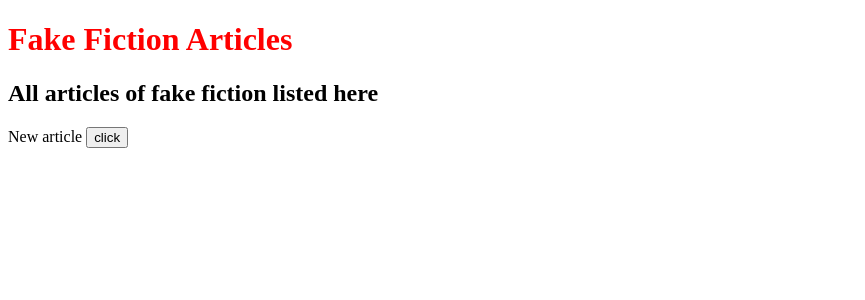
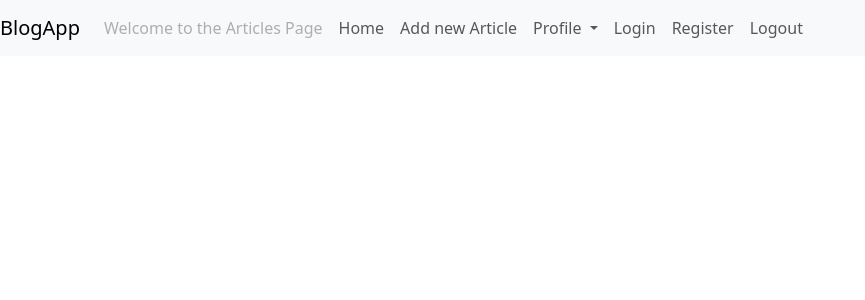
Before and after one commit to SharathRC/django-blog-aws, a Django app: page /articles/ in a window 1280 px wide. Shown: the top 300 px of the page, without its empty margins (0-865 px from the left). Run offline with Django 4.2, Linux system fonts and the light colour scheme; data that the repository does not hold is empty.

Commit message:
add navbar

```diff
--- a/DjangoBlog/Article/templates/articles.html
+++ b/DjangoBlog/Article/templates/articles.html
@@ -3,18 +3,22 @@
 
 {% block style %}
     <style>
-        .h1-style {
-            color:red;
+        .link-style {
+            text-decoration:none;
+            color:black;
+        }
+        .link-style:hover {
+            text-decoration:none;
+            color:gray;
         }
     </style>
 {% endblock %}
 
 {% block body %}
-    {% comment %} <div class="container"> {% endcomment %}
-        <h1 class='h1-style'>Fake Fiction Articles</h1>
-        <h2>All articles of fake fiction listed here</h2>
-
-        {{articles}}
-        <input type="submit" value="click" class='btn btn-primary'>
-    {% comment %} </div> {% endcomment %}
+    <div class="container mt-4">
+        {% for article in articles_list %}
+            <span class="badge rounded-pill bg-success">Author: {{article.author}}</span>
+            <h1><a class='link-style' href="">{{article.title}}</a></h1>
+        {% endfor %}
+    </div>
 {% endblock %}
--- a/DjangoBlog/Article/templates/base.html
+++ b/DjangoBlog/Article/templates/base.html
@@ -1,10 +1,10 @@
-<!DOCTYPE html>
+{% include 'navbar.html' %}
 <html lang="en">
 <html>
     <head>
         <meta charset="utf-8">
         <title>{% block title %}{% endblock %}</title>
-        {% comment %} <link href="https://cdn.jsdelivr.net/npm/bootstrap@5.3.0/dist/css/bootstrap.min.css" rel="stylesheet" integrity="sha384-9ndCyUaIbzAi2FUVXJi0CjmCapSmO7SnpJef0486qhLnuZ2cdeRhO02iuK6FUUVM" crossorigin="anonymous"> {% endcomment %}
+        <link href="https://cdn.jsdelivr.net/npm/bootstrap@5.3.0/dist/css/bootstrap.min.css" rel="stylesheet" integrity="sha384-9ndCyUaIbzAi2FUVXJi0CjmCapSmO7SnpJef0486qhLnuZ2cdeRhO02iuK6FUUVM" crossorigin="anonymous">
         {% block style %}
 
         {% endblock %}
@@ -13,6 +13,6 @@
         {% block body %}
 
         {% endblock %}
-        {% comment %} <script src="https://cdn.jsdelivr.net/npm/bootstrap@5.3.0/dist/js/bootstrap.bundle.min.js" integrity="sha384-geWF76RCwLtnZ8qwWowPQNguL3RmwHVBC9FhGdlKrxdiJJigb/j/68SIy3Te4Bkz" crossorigin="anonymous"></script> {% endcomment %}
+        <script src="https://cdn.jsdelivr.net/npm/bootstrap@5.3.0/dist/js/bootstrap.bundle.min.js" integrity="sha384-geWF76RCwLtnZ8qwWowPQNguL3RmwHVBC9FhGdlKrxdiJJigb/j/68SIy3Te4Bkz" crossorigin="anonymous"></script>
     </body>
 </html>
--- /dev/null
+++ b/DjangoBlog/Article/templates/navbar.html
@@ -0,0 +1,35 @@
+<nav class="navbar navbar-expand-lg navbar-light bg-light">
+    <a class="navbar-brand" href="#">BlogApp</a>
+    <button class="navbar-toggler" type="button" data-toggle="collapse" data-target="#navbarNav" aria-controls="navbarNav" aria-expanded="false" aria-label="Toggle navigation">
+      <span class="navbar-toggler-icon"></span>
+    </button>
+    <div class="collapse navbar-collapse" id="navbarNav">
+      <ul class="navbar-nav">
+        <li class="nav-item">
+            <a class="nav-link disabled" href="#">Welcome to the Articles Page</a>
+          </li>
+        <li class="nav-item active">
+          <a class="nav-link" href="#">Home </a>
+        </li>
+        <li class="nav-item">
+          <a class="nav-link" href="#">Add new Article</a>
+        </li>
+        <li class="nav-item dropdown">
+            <a class="nav-link dropdown-toggle" href="#" id="navbarDropdownMenuLink" data-toggle="dropdown" aria-haspopup="true" aria-expanded="false">
+               Profile
+            </a>
+            <div class="dropdown-menu" aria-labelledby="navbarDropdownMenuLink">
+              <a class="dropdown-item" href="#">Change Password</a>
+            </div>
+        <li class="nav-item">
+        <a class="nav-link" href="#">Login</a>
+        </li>
+        <li class="nav-item">
+        <a class="nav-link" href="#">Register</a>
+        <li class="nav-item">
+            <a class="nav-link" href="#">Logout</a>
+          </li>
+        </li>
+      </ul>
+    </div>
+  </nav>
--- a/DjangoBlog/Article/urls.py
+++ b/DjangoBlog/Article/urls.py
@@ -1,8 +1,8 @@
 from django.urls import path
-from .views import opening_page, article_list
+from .views import opening_page, articles_list
 
 
 urlpatterns = [
     path('', opening_page, name='opening_page'),
-    path('articles/', article_list, name='article_list'),
+    path('articles/', articles_list, name='article_list'),
 ]
--- a/DjangoBlog/Article/views.py
+++ b/DjangoBlog/Article/views.py
@@ -1,9 +1,10 @@
 from django.shortcuts import render, HttpResponse
+from .models import Article
 
 
 def opening_page(request):
     return render(request, 'opening_page.html')
 
-def article_list(request):
-    articles = "New article"
-    return render(request, 'articles.html', {'articles': articles})
+def articles_list(request):
+    articles_list = Article.objects.all().order_by('-published')
+    return render(request, 'articles.html', {'articles_list': articles_list})
```
